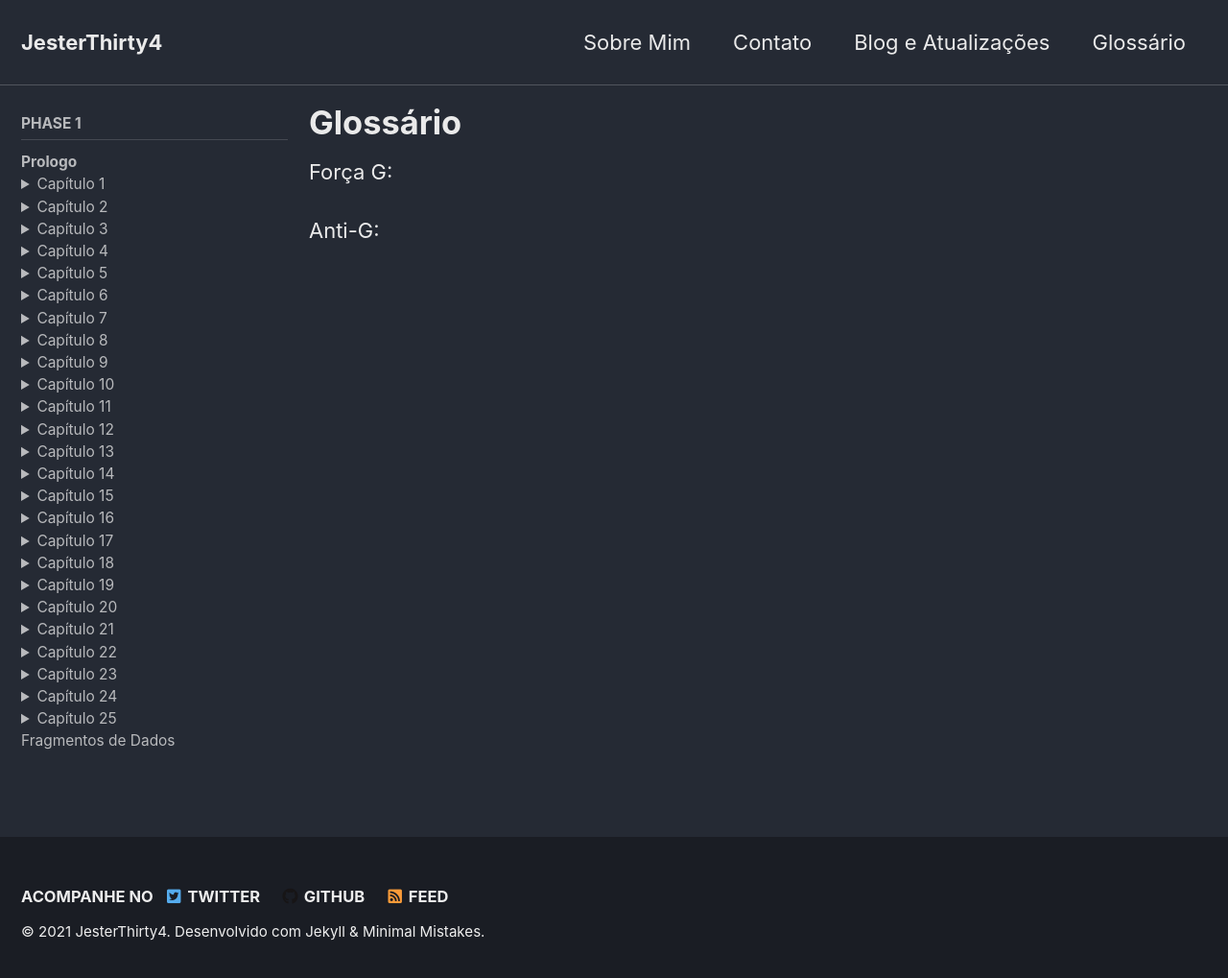
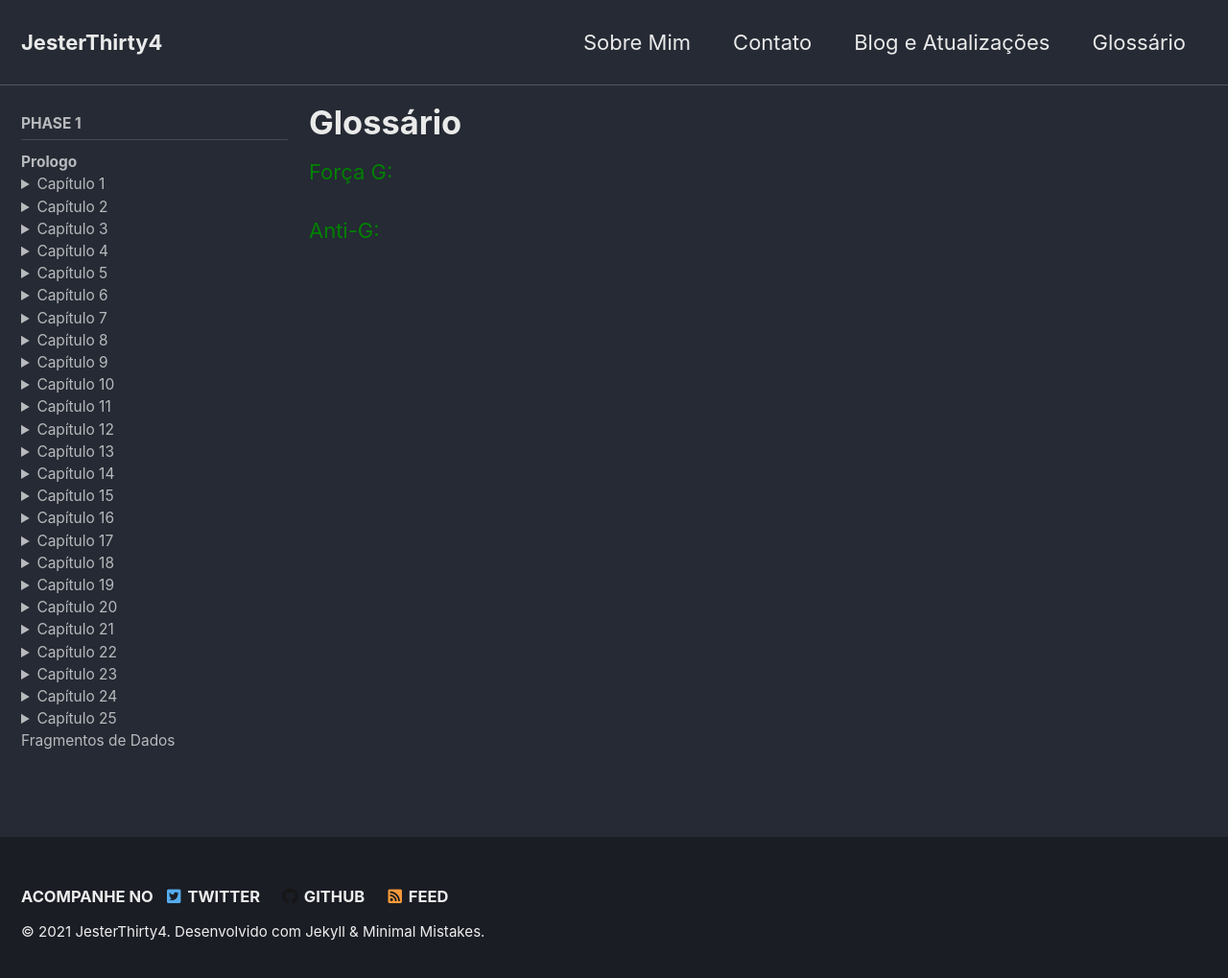
Before and after one commit to JesterThirty4/JesterThirty4.github.io, a Jekyll site: the page built from _pages/gprologo.md, in a window 1280 px wide and 1026 px high. Shown: the top 1019 px of the window at 96% size. Built offline with Jekyll 4.4.1, drawn with Linux system fonts in a browser that asks for light colours; cached includes are drawn as plain includes.

Commit message:
Update gprologo.md

```diff
--- a/_pages/gprologo.md
+++ b/_pages/gprologo.md
@@ -6,5 +6,5 @@ sidebar:
   nav: "docs"
 ---
 
- <p style="color:A1FAB9;">Força G:</p>
- <p style="color:A1FAB9;">Anti-G:</p>
+ <p style="color:green;">Força G:</p>
+ <p style="color:green;">Anti-G:</p>
```
